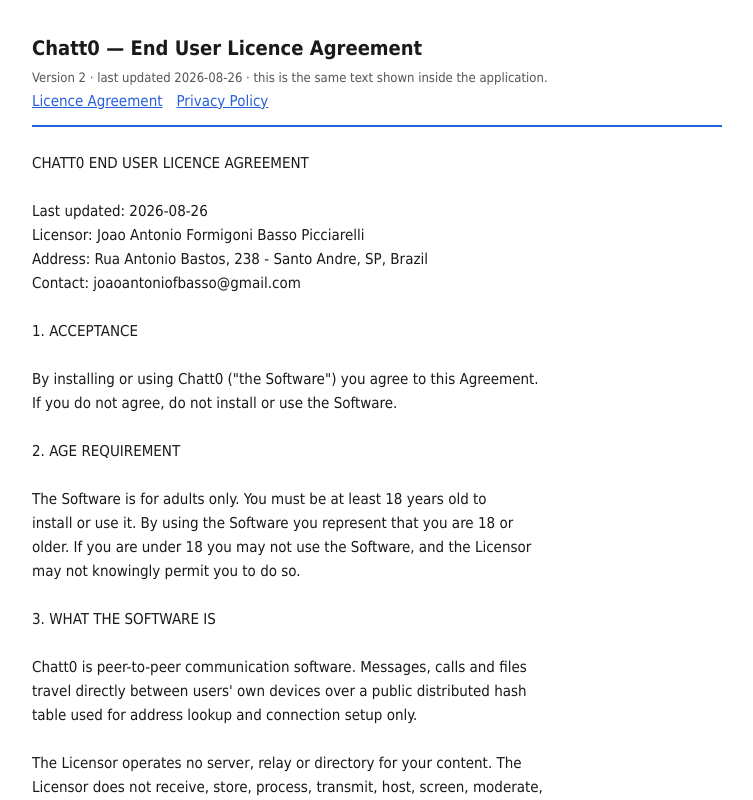
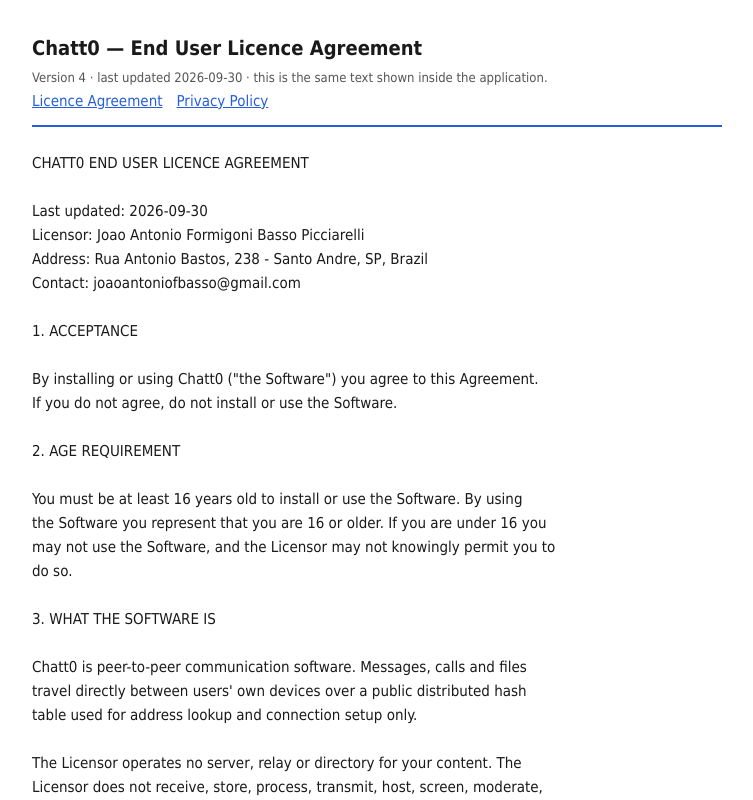
Before and after one commit to Mnemox87/chatt0-legal, a plain HTML site: page terms/index.html in a window 1280 px wide. Shown: the top 800 px of the page, without its empty margins (263-1016 px from the left). Drawn offline with Linux system fonts and the light colour scheme.

Commit message:
Add files via upload

```diff
--- a/terms/index.html
+++ b/terms/index.html
@@ -29,13 +29,13 @@
 <body>
 <header>
   <h1>Chatt0 &mdash; End User Licence Agreement</h1>
-  <div class="meta">Version 2 &middot; last updated 2026-08-26
+  <div class="meta">Version 4 &middot; last updated 2026-09-30
   &middot; this is the same text shown inside the application.</div>
   <nav><a href="../terms/">Licence Agreement</a><a href="../privacy/">Privacy Policy</a></nav>
 </header>
 <pre>CHATT0 END USER LICENCE AGREEMENT
 
-Last updated: 2026-08-26
+Last updated: 2026-09-30
 Licensor: Joao Antonio Formigoni Basso Picciarelli
 Address: Rua Antonio Bastos, 238 - Santo Andre, SP, Brazil
 Contact: joaoantoniofbasso@gmail.com
@@ -47,10 +47,10 @@
 
 2. AGE REQUIREMENT
 
-The Software is for adults only. You must be at least 18 years old to
-install or use it. By using the Software you represent that you are 18 or
-older. If you are under 18 you may not use the Software, and the Licensor
-may not knowingly permit you to do so.
+You must be at least 16 years old to install or use the Software. By using
+the Software you represent that you are 16 or older. If you are under 16 you
+may not use the Software, and the Licensor may not knowingly permit you to
+do so.
 
 3. WHAT THE SOFTWARE IS
 
@@ -143,7 +143,7 @@
 
 10. NO ACCOUNT RECOVERY
 
-Your identity is derived from your email address and password on your own
+Your identity is derived from your username and password on your own
 device. The Licensor holds no copy of your password, no copy of your
 identity, and no record that your account exists. If you lose your password
 and your recovery key, the Licensor cannot restore your account, your
```
